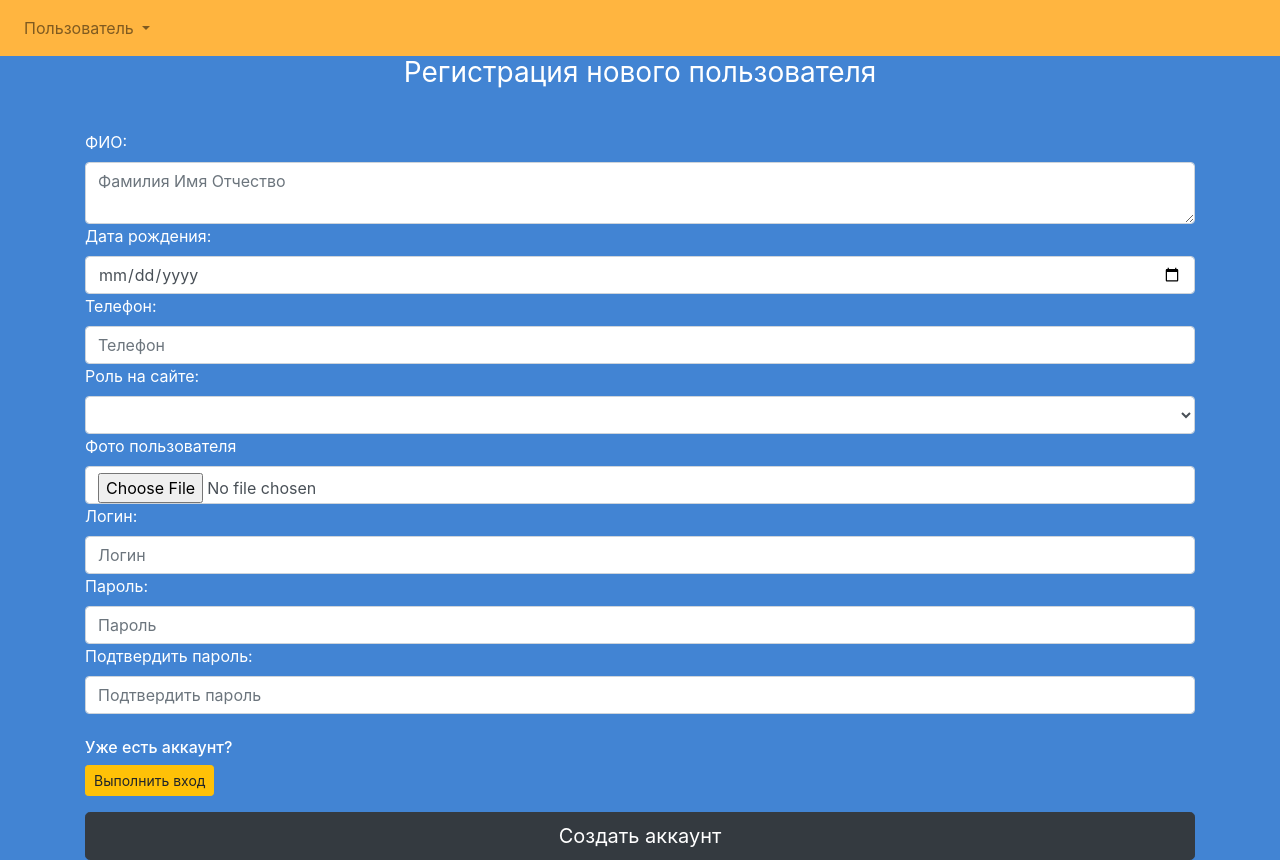
After one commit to Jerrehy/EmploymentAgency, a Flask app: template agency_app/authentication/templates/authentication/register.html in a window 1280 px wide. The commit adds this page. Run offline with Flask 2, Linux system fonts and the light colour scheme; the template is opened without the code that fills it: values that come from a table or form of the project are taken from there, others are empty; parts of the project's set-up code (start-up, migrations or seed data) failed here and were passed over; some libraries are stand-ins or nearby versions.

Commit message:
Register and login

```diff
--- /dev/null
+++ b/agency_app/authentication/templates/authentication/register.html
@@ -0,0 +1,56 @@
+<!-- Страница регистрации пользователя -->
+<!-- Подключение шаблона-фундамента для страницы -->
+{% extends 'start/base.html' %}
+
+{% block title %}
+Страница регистрации
+{% endblock %}
+
+{% block content %}
+
+    <div class="container">
+        <h1 class="h3 mb-3 font-weight-normal text-center">
+            Регистрация нового пользователя
+        </h1>
+        <br>
+        <!-- Подключение полей для ввода информации о пользователе при регистрации -->
+        <form method="POST" class="form-register" style="color:white">
+            {{ reg_form.hidden_tag() }}
+
+            {{ reg_form.fio.label() }}
+            {{ reg_form.fio(class="form-control", placeholder="Фамилия Имя Отчество") }}
+
+            {{ reg_form.birthday.label() }}
+            {{ reg_form.birthday(class="form-control", placeholder="Год-Месяц-День") }}
+
+            {{ reg_form.phone_number.label() }}
+            {{ reg_form.phone_number(class="form-control", placeholder="Телефон") }}
+
+            {{ reg_form.role.label() }}
+            {{ reg_form.role(class="form-control", placeholder="Роль") }}
+
+            {{ reg_form.user_photo.label() }}
+            {{ reg_form.user_photo(class="form-control") }}
+
+            {{ reg_form.login.label() }}
+            {{ reg_form.login(class="form-control", placeholder="Логин") }}
+
+            {{ reg_form.password1.label() }}
+            {{ reg_form.password1(class="form-control", placeholder="Пароль") }}
+
+            {{ reg_form.password2.label() }}
+            {{ reg_form.password2(class="form-control", placeholder="Подтвердить пароль") }}
+
+            <br>
+
+            <div class="checkbox mb-3">
+               <h6>Уже есть аккаунт?</h6>
+               <a class="btn btn-sm btn-warning" href="{{ url_for('authentication.login_page') }}">Выполнить вход</a>
+            </div>
+
+            {{ reg_form.submit(class="btn btn-lg btn-block btn-dark") }}
+
+        </form>
+    </div>
+
+{% endblock %}
--- a/agency_app/forms.py
+++ b/agency_app/forms.py
@@ -0,0 +1,38 @@
+from flask_wtf import FlaskForm
+from wtforms import StringField, PasswordField, SubmitField, TextAreaField, DateField, FileField, DateTimeField, \
+    SelectField, IntegerField
+from wtforms.validators import ValidationError, Length, EqualTo, DataRequired, NumberRange
+from agency_app.models import SystemUser
+
+
+# Форма регистрации на сайте
+class RegisterForm(FlaskForm):
+    # Проверка наличия совпадений имён пользователей при создании нового пользователя
+    def validate_login(self, login_to_check):
+        user = SystemUser.get_user_by_login(login_to_check.data)
+        if user:
+            raise ValidationError('Такое имя пользователя уже есть! Попробуйте придумать другое')
+
+    def validate_fio(self, fio_to_check):
+        fio = SystemUser.get_user_by_fio(fio_to_check.data)
+        if fio:
+            raise ValidationError('У такого человека уже существует аккаунт! '
+                                  'Если пароль и логин забыты, то обратитесь к администратору')
+
+    # Данные для создания нового пользователя с ограничениями, которые накладываются на таблицу в БД
+    fio = TextAreaField(label='ФИО:', validators=[DataRequired()])
+    birthday = DateField(label='Дата рождения:', validators=[DataRequired()])
+    phone_number = StringField(label='Телефон:')
+    role = SelectField(label='Роль на сайте:', choices=[])
+    user_photo = FileField(label='Фото пользователя')
+    login = StringField(label='Логин:', validators=[Length(min=6, max=20), DataRequired()])
+    password1 = PasswordField(label='Пароль:', validators=[Length(min=8), DataRequired()])
+    password2 = PasswordField(label='Подтвердить пароль:', validators=[EqualTo('password1'), DataRequired()])
+    submit = SubmitField(label='Создать аккаунт')
+
+
+# Форма авторизации на сайте
+class LoginForm(FlaskForm):
+    login = StringField(label="Логин:", validators=[DataRequired()])
+    password = PasswordField(label="Пароль:", validators=[DataRequired()])
+    submit = SubmitField(label='Вход')
--- a/agency_app/start_page/templates/start/base.html
+++ b/agency_app/start_page/templates/start/base.html
@@ -29,10 +29,10 @@
               class="caret"></span></a>
           <ul class="dropdown-menu" role="menu">
             <li><a class="dropdown-item" href="#">Профиль</a></li>
-            <li><a class="dropdown-item" href="#">Меню</a></li>
-            <li><a class="dropdown-item" href="#">Авторизация</a></li>
-            <li><a class="dropdown-item" href="#">Регистрация</a></li>
-            <li><a class="dropdown-item" href="#">Выход</a></li>
+            <li><a class="dropdown-item" href="{{ url_for('start.begin_page') }}">Меню</a></li>
+            <li><a class="dropdown-item" href="{{ url_for('authentication.login_page') }}">Авторизация</a></li>
+            <li><a class="dropdown-item" href="{{ url_for('authentication.register_page') }}">Регистрация</a></li>
+            <li><a class="dropdown-item" href="{{ url_for('authentication.logout_page') }}">Выход</a></li>
           </ul>
         </li>
       </ul>
--- a/requirements.txt
+++ b/requirements.txt
@@ -4,6 +4,7 @@ click==8.0.3
 colorama==0.4.4
 dnspython==2.1.0
 Flask==2.0.2
+Flask-Bcrypt==0.7.1
 Flask-Login==0.5.0
 Flask-SQLAlchemy==2.5.1
 Flask-WTF==1.0.0
```
Also changed, not shown: agency_app/__init__.py (+10 -5 lines), agency_app/authentication/authentication.py (added, +74 -0 lines), agency_app/authentication/templates/authentication/login.html (added, +37 -0 lines), agency_app/models.py (+96 -1 lines), agency_app/start_page/start_page.py (+0 -19 lines).
